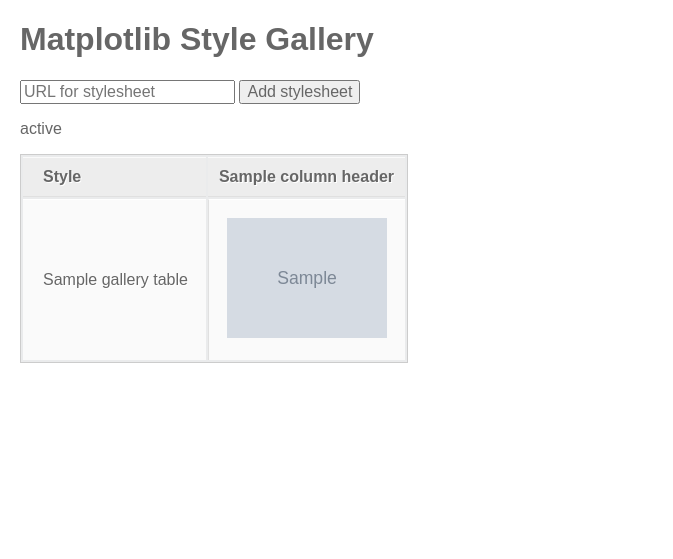
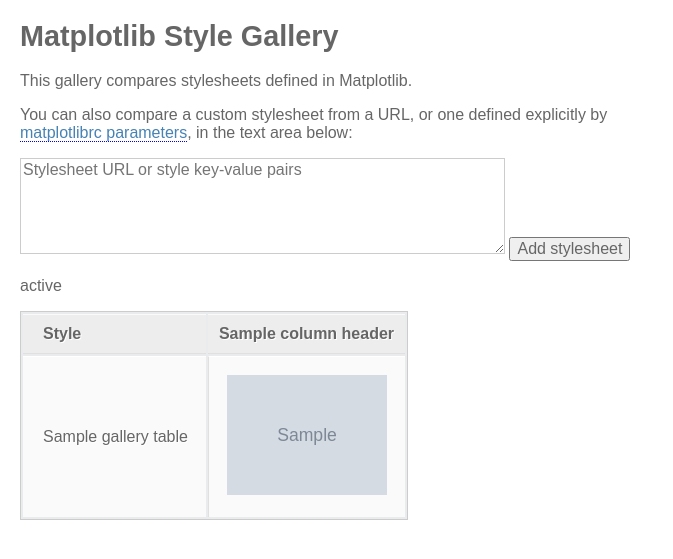
Before and after one commit to tonysyu/matplotlib-style-gallery, a Python web app: template mpl_style_gallery/templates/index.html in a window 1280 px wide. Shown: the top 559 px of the page, without its empty margins (0-673 px from the left). Run offline with Jinja, Linux system fonts and the light colour scheme; the template is opened without the code that fills it: most values are stand-ins (such as "Sample title", 1, 10 or a date in 2020); grey boxes marked "Sample" are stand-in pictures.

Commit message:
Add textarea that allows either a URL or key-value pairs for stylesheet
Support for key-value pair isn't actually implemented yet.

```diff
--- a/mpl_style_gallery/static/css/gallery.css
+++ b/mpl_style_gallery/static/css/gallery.css
@@ -1,4 +1,5 @@
 * {
+    font-size: 1em;
     font-family:Arial, Helvetica, sans-serif;
     color:#666;
 }
@@ -7,8 +8,22 @@ body {
     margin:20px;
 }
 
-input {
-    font-size: 1em;
+h1 {
+    font-size: 1.8em;
+}
+
+p {
+    max-width: 40em;
+}
+
+a {
+    color: steelblue;
+    text-decoration: none;
+    border-bottom: 1px blue dotted;
+}
+
+textarea {
+    border:#ccc 1px solid;
 }
 
 table img {
@@ -28,6 +43,7 @@ table a:link {
     color: #666;
     font-weight: bold;
     text-decoration:none;
+    border: none;
 }
 table a:visited {
     color: #999999;
--- a/mpl_style_gallery/templates/index.html
+++ b/mpl_style_gallery/templates/index.html
@@ -4,10 +4,21 @@
 
   <h1> Matplotlib Style Gallery </h1>
 
+  <p>
+    This gallery compares stylesheets defined in Matplotlib.
+  </p>
+
+  <p>
+    You can also compare a custom stylesheet from a URL, or one defined
+    explicitly by
+    <a href="http://matplotlib.org/users/customizing.html">
+        matplotlibrc parameters</a>,
+    in the text area below:
+  </p>
+
   <form action="." method="POST">
-    <input type="text"
-           name="input-stylesheet"
-           placeholder="URL for stylesheet">
+    <textarea name="input-stylesheet" rows="5" cols="50"
+              placeholder="Stylesheet URL or style key-value pairs"></textarea>
     <input type="submit"
            name="stylesheet-form"
            value="Add stylesheet"
```
